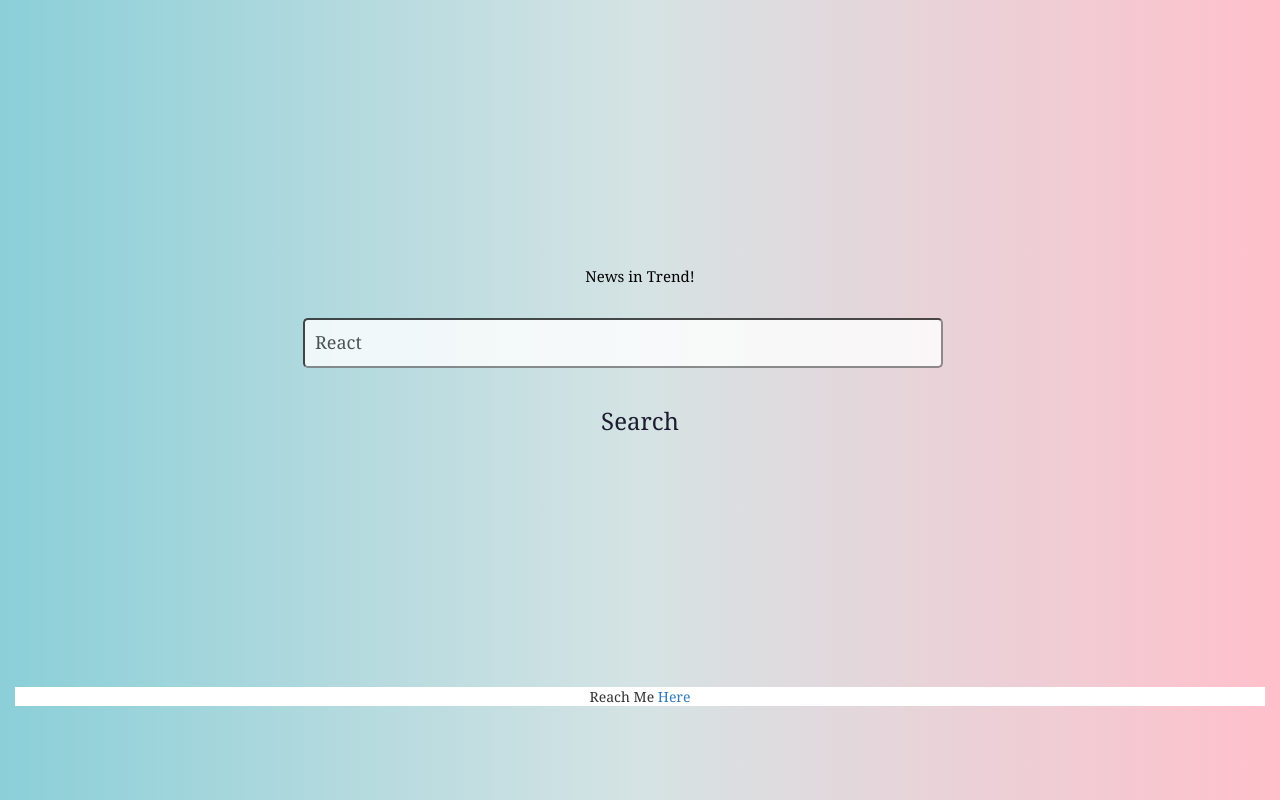
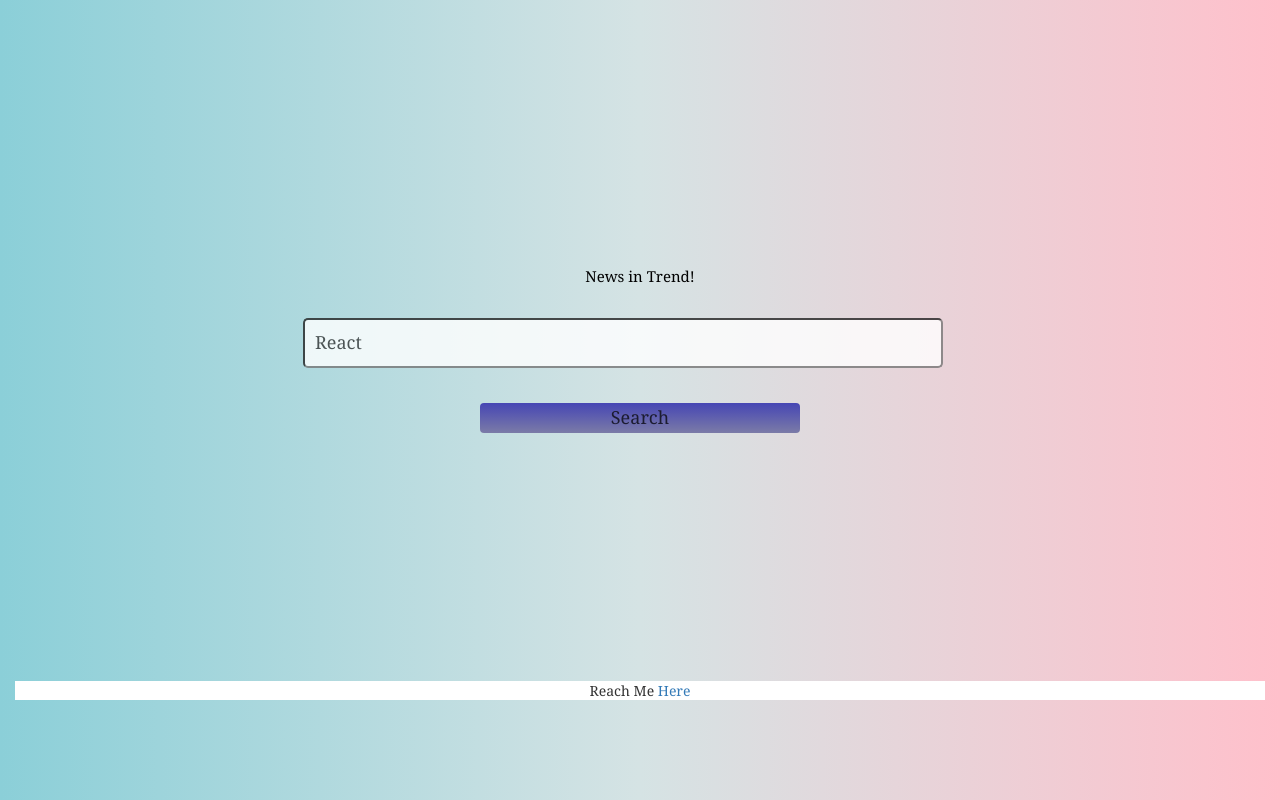
Before and after one commit to CyanGirl/NewsApp, a React (Create React App) app: page / in a window 1280 px wide. Built offline with nearby package versions, Linux system fonts and the light colour scheme.

Commit message:
footer added

```diff
--- a/src/open.js
+++ b/src/open.js
@@ -31,7 +31,7 @@ const Open = () => {
 
       {newsForm()}
       <Link to={{ pathname: "/News", state: searchQ }}>
-        <h3 className="text-center search">Search</h3>
+        <h4 className="text-center search">Search</h4>
       </Link>
       <br />
       <br />
--- a/src/style.css
+++ b/src/style.css
@@ -48,24 +48,40 @@ p {
   border: 2px solid skyblue;
   border-radius: 4px;
   width: 20vw;
-  background-color: rgb(81, 81, 160);
+  background-image: linear-gradient(
+    180deg,
+    rgb(70, 70, 180),
+    rgb(123, 123, 167)
+  );
   color: white;
   padding: 5px;
   text-align: center;
 }
 .prev:hover {
-  background-image: linear-gradient(180deg, purple, rgb(155, 98, 155));
+  background-image: linear-gradient(
+    180deg,
+    rgb(123, 123, 167),
+    rgb(67, 67, 192)
+  );
 }
 .search {
-  width: 20vw;
+  width: 25vw;
   margin: auto;
   color: rgb(28, 28, 48);
   padding: 5px;
   border-radius: 4px;
+  background-image: linear-gradient(
+    180deg,
+    rgb(70, 70, 180),
+    rgb(123, 123, 167)
+  );
 }
 .search:hover {
-  text-shadow: 5px 5px 10px 8px black;
-  box-shadow: 5px 5px 10px 8px blue;
+  background-image: linear-gradient(
+    180deg,
+    rgb(123, 123, 167),
+    rgb(67, 67, 192)
+  );
 }
 #centre {
   margin-top: 35vh;
```
